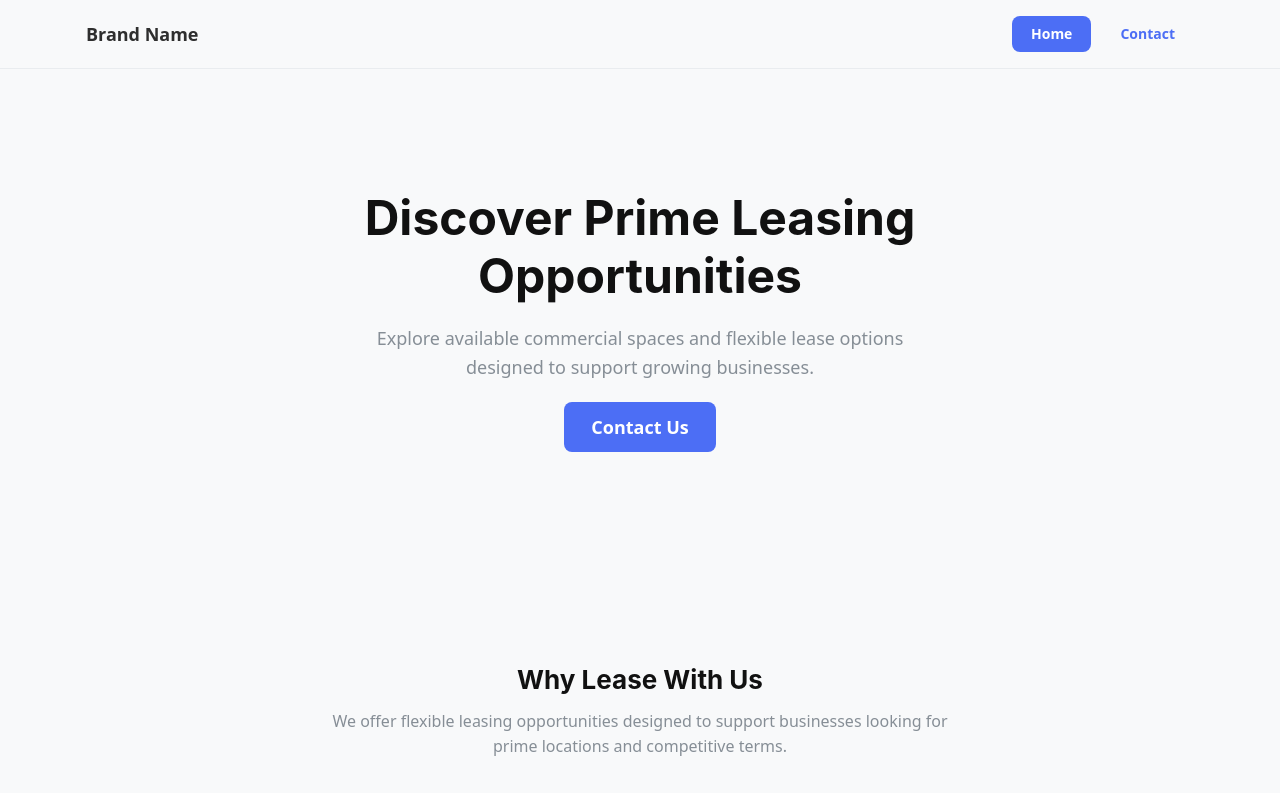
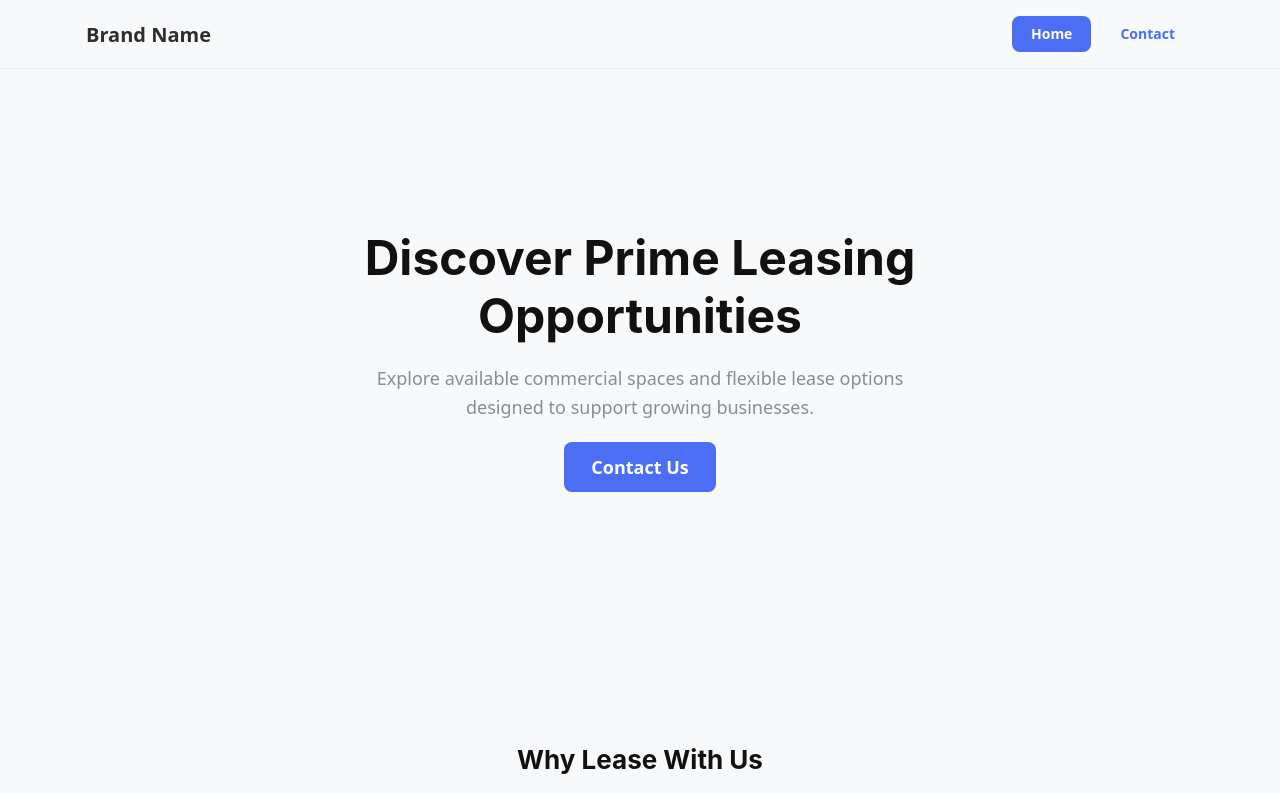
Before and after one commit to hmandiv/lease, a React (Vite) app: page / in a window 1280 px wide. Shown: the top 793 px of the page. Built offline with nearby package versions, Linux system fonts and the light colour scheme.

Commit message:
style: improve layout spacing and navbar branding

```diff
--- a/src/components/layout/Navbar.tsx
+++ b/src/components/layout/Navbar.tsx
@@ -21,7 +21,7 @@ export default function Navbar() {
     >
       <Container size="lg" py="md">
         <Group justify="space-between">
-          <Text component={Link} to="/" fw={800} size="lg" td="none" c="dark">
+          <Text component={Link} to="/" fw={900} size="xl" td="none" c="dark">
             Brand Name
           </Text>
 
--- a/src/sections/HeroSection.tsx
+++ b/src/sections/HeroSection.tsx
@@ -3,7 +3,7 @@ import { Link } from "react-router-dom";
 
 export default function HeroSection() {
   return (
-    <Container size="lg" py={120}>
+    <Container size="lg" py={160}>
       <Stack align="center" gap="lg">
         <Title
           order={1}
```
